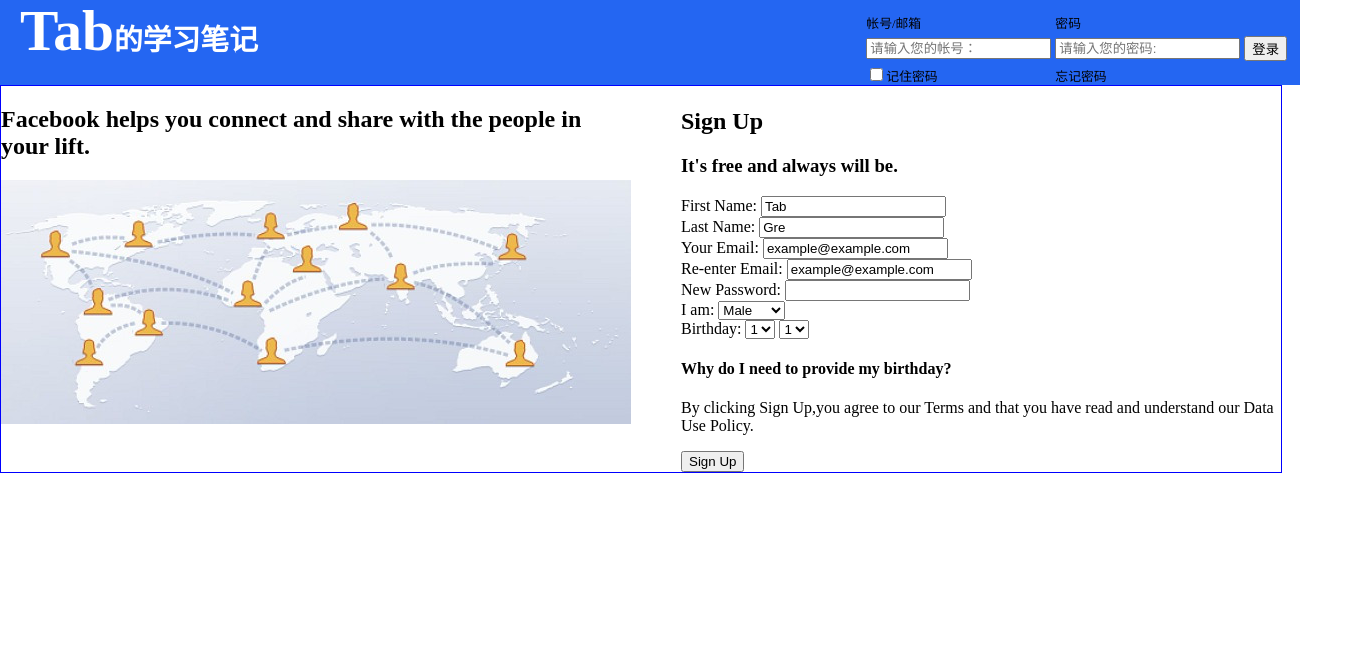
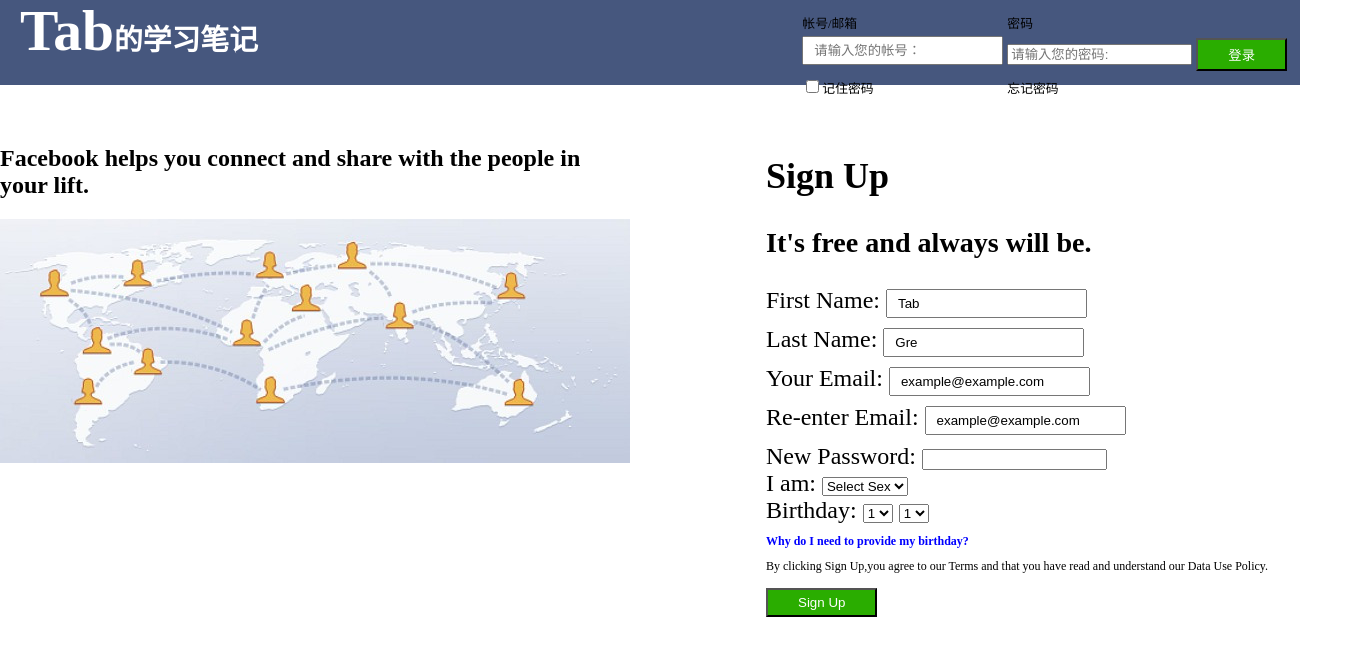
Before and after one commit to ivanberry/coding, a plain HTML site: page index.html in a window 1280 px wide. Shown: the whole page, 1366 px wide, since content can reach past the window. Drawn offline with Linux system fonts and the light colour scheme.

Commit message:
一些调整，问题很多，最重要的是注册区域，除了表格意外是否有更好的对其方法

```diff
--- a/css/index.css
+++ b/css/index.css
@@ -4,14 +4,14 @@ html,body	{
 }
 .nav_wrap	{
 	width:	100%;
-	background-color:	#2466F2;
+	background-color:	#46577E;
 }
 nav	{
 	width:	1280px;
 	height:	65px;
 	margin:	0 auto;
 	padding: 10px;
-	background:	#2466F2;
+	background:	#46577E;
 }
 nav h1	{
 	font-size:	1.8em;
@@ -37,9 +37,9 @@ a	{
 	color:	black;
 }
 .main_wrap	{
-	width:	1280px;
+	width:	1366px;
 	margin: 0 auto;
-	border:	1px solid blue;
+	margin-top: 40px;
 }
 .main-left	{
 	width:	630px;
@@ -48,9 +48,34 @@ a	{
 	float:	left;
 }
 .main-right	{
+	font-size:	1.5em;
 	width:	600px;
 	float:	right;
 }
 .clearfix	{
 	clear:	both;
 }
+h6			{
+	margin: 0;
+	padding: 10px;
+	font-size:	.5em;
+	padding-left: 0;
+	color:	blue;
+}
+
+#service	{
+	margin-top: 0;
+	font-size:	0.5em;
+}
+
+input[type="submit"]	{
+	padding: 5px 30px;
+	background:	#2AAD00;
+	color:	white;
+
+}
+input[type="text"]	{
+	padding: 0 10px;
+	height:	25px;
+	margin-bottom:	8px;
+}
--- a/index.html
+++ b/index.html
@@ -51,7 +51,7 @@
 			<form action="#">
 				First Name:
 				<input type="text" name="fname" value="Tab"><br>
-				Last Name:
+			Last Name:
 				<input type="text" name="lname" value="Gre"><br>
 				Your Email:
 				<input type="text" name="email" value="example@example.com"><br>
@@ -61,6 +61,7 @@
 				<input type="password" name="pwd" ><br>
 				I am:
 				<select class="sexselect">
+					<option value="sexchose">Select Sex</option>
 					<option value="sex1">Male</option>
 					<option value="sex2">Female</option>
 				</select><br>
@@ -77,8 +78,8 @@
 					<option value="day2">2</option>
 				</select>
 			</form>
-				<h4>Why do I need to provide my birthday?</h4>
-				<p>
+				<h6>Why do I need to provide my birthday?</h6>
+				<p id="service">
 				By clicking Sign Up,you agree to our <a href="#">Terms</a> and that you have read and understand our <a href="#">Data Use Policy</a>.
 				</p>
 				<input type="submit" value="Sign Up">
```
